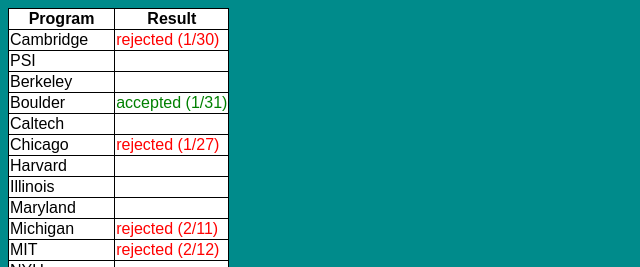
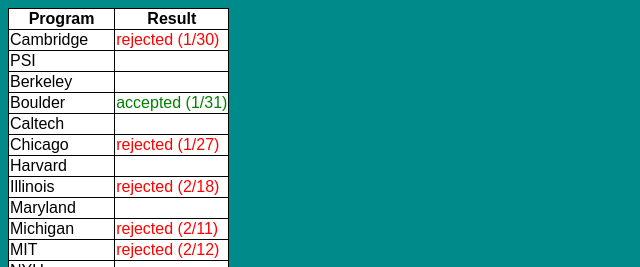
Before and after one commit to mattheweverette/mattheweverette.github.io, a plain HTML site: page grad.html in a window 1280 px wide. Shown: the top 267 px of the page, without its empty margins (0-640 px from the left). Drawn offline with Linux system fonts and the light colour scheme.

Commit message:
Update grad results

```diff
--- a/grad.html
+++ b/grad.html
@@ -56,7 +56,7 @@
       </tr>
       <tr>
         <td>Illinois</td>
-        <td></td>
+        <td><span class="rejected">rejected (2/18)</span></td>
       </tr>
       <tr>
         <td>Maryland</td>
```
